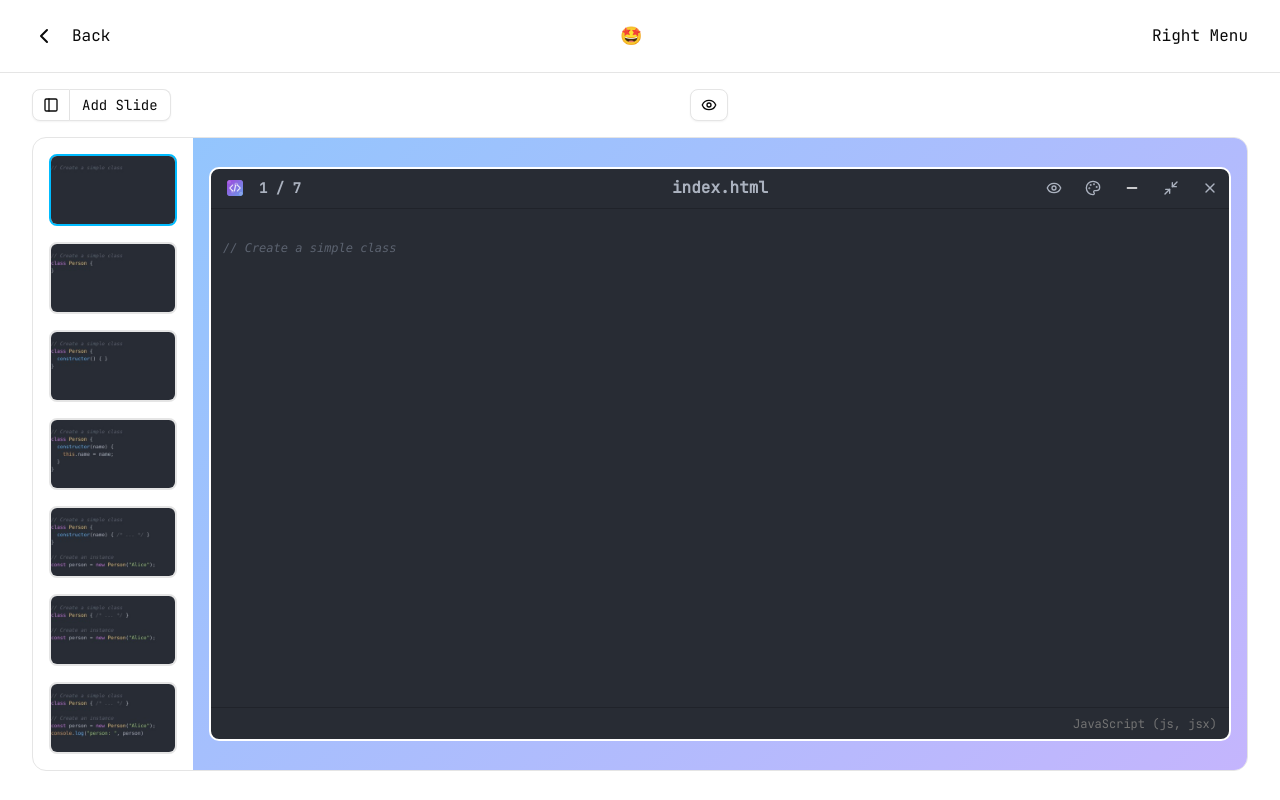
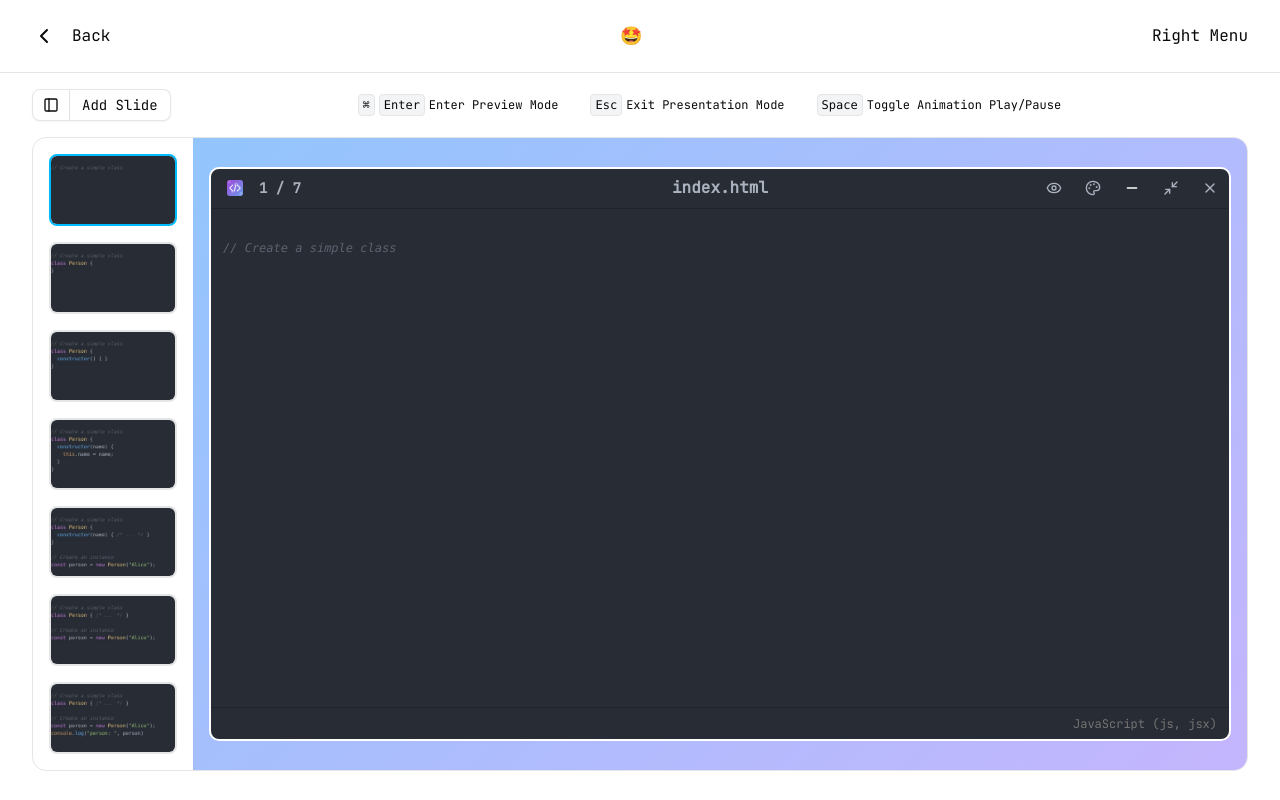
Before and after one commit to Novsochetra/dev-utils, a React (Vite) app: page /animate-code in a window 1280 px wide. Built offline with nearby package versions, Linux system fonts and the light colour scheme.

Commit message:
chore(animate-code): adding shortcut to menubar item instead of preview

```diff
--- a/src/mini-apps/animate-code/screens/components/menu-bar-item.tsx
+++ b/src/mini-apps/animate-code/screens/components/menu-bar-item.tsx
@@ -24,9 +24,32 @@ export const MenuBarItem = memo(() => {
         </ButtonGroup>
       </div>
 
-      <div className="flex flex-1 justify-center">
-        <PreviewButton />
+      <div className="flex flex-1 justify-center sm:gap-4 md:gap-8">
+        <ShortCutsCheatSheet />
       </div>
     </div>
   );
 });
+
+export const ShortCutsCheatSheet = memo(() => {
+  const shortcuts = [
+    { keys: ["⌘", "Enter"], label: "Enter Preview Mode" },
+    { keys: ["Esc"], label: "Exit Presentation Mode" },
+    { keys: ["Space"], label: "Toggle Animation Play/Pause" },
+  ];
+
+  return (
+    <>
+      {shortcuts.map((shortcut, idx) => (
+        <div key={idx} className="flex items-center space-x-1 text-xs">
+          {shortcut.keys.map((key, i) => (
+            <kbd key={i} className="px-1 py-0.5 rounded border bg-gray-100">
+              {key}
+            </kbd>
+          ))}
+          <span>{shortcut.label}</span>
+        </div>
+      ))}
+    </>
+  );
+});
--- a/src/mini-apps/animate-code/screens/components/toolbar.tsx
+++ b/src/mini-apps/animate-code/screens/components/toolbar.tsx
@@ -296,7 +296,7 @@ export const LeftToolbar = memo(() => {
         />
       </div>
 
-      <div className="items-center hidden sm:flex">
+      <div className="items-center hidden sm:flex sm:visible">
         <p className="text-sm font-bold">
           {(previewSlideIdx || 0) + 1} / {totalSlides}
         </p>
@@ -376,7 +376,7 @@ const LeftMacToolbar = memo(() => {
       />
 
       {/* Slide counter */}
-      <span className="hidden sm:text-sm font-medium">
+      <span className="hidden sm:flex sm:text-sm font-medium">
         {(previewSlideIdx || 0) + 1} / {totalSlides}
       </span>
     </div>
--- a/src/mini-apps/animate-code/utils/hooks/use-shortcut-keys.tsx
+++ b/src/mini-apps/animate-code/utils/hooks/use-shortcut-keys.tsx
@@ -11,8 +11,15 @@ export const useShortcutKeys = () => {
   useHotkeys(
     "ArrowLeft",
     () => {
-      const previewSlideIdx = store.get(AppState.previewSlideIdx);
-      AppActions.SetPreviewSlideIdx(Math.max(previewSlideIdx || 0 - 1, 0));
+      const previewSlideIdx = store.get(AppState.previewSlideIdx) ?? 0;
+
+      if (previewSlideIdx <= 0) {
+        AppActions.SetPreviewState(PreviewState.PAUSE);
+        return;
+      }
+
+      AppActions.SetPreviewState(PreviewState.PAUSE);
+      AppActions.SetPreviewSlideIdx(Math.max((previewSlideIdx || 0) - 1, 0));
     },
     { enabled: mode === Mode.Preview },
   );
@@ -20,11 +27,19 @@ export const useShortcutKeys = () => {
   useHotkeys(
     "ArrowRight",
     () => {
-      const previewSlideIdx = store.get(AppState.previewSlideIdx);
+      const previewSlideIdx = store.get(AppState.previewSlideIdx) ?? 0;
       const slides = store.get(AppState.slides);
-      AppActions.SetPreviewSlideIdx(
-        Math.min(previewSlideIdx || 0 + 1, slides.length - 1),
-      );
+      const lastIdx = slides.length - 1;
+
+      const nextIdx = Math.min(previewSlideIdx + 1, slides.length - 1);
+
+      if (nextIdx >= lastIdx) {
+        AppActions.SetPreviewState(PreviewState.FINISH);
+      } else {
+        AppActions.SetPreviewState(PreviewState.PAUSE);
+      }
+
+      AppActions.SetPreviewSlideIdx(nextIdx);
     },
     { enabled: mode === Mode.Preview },
   );
```
